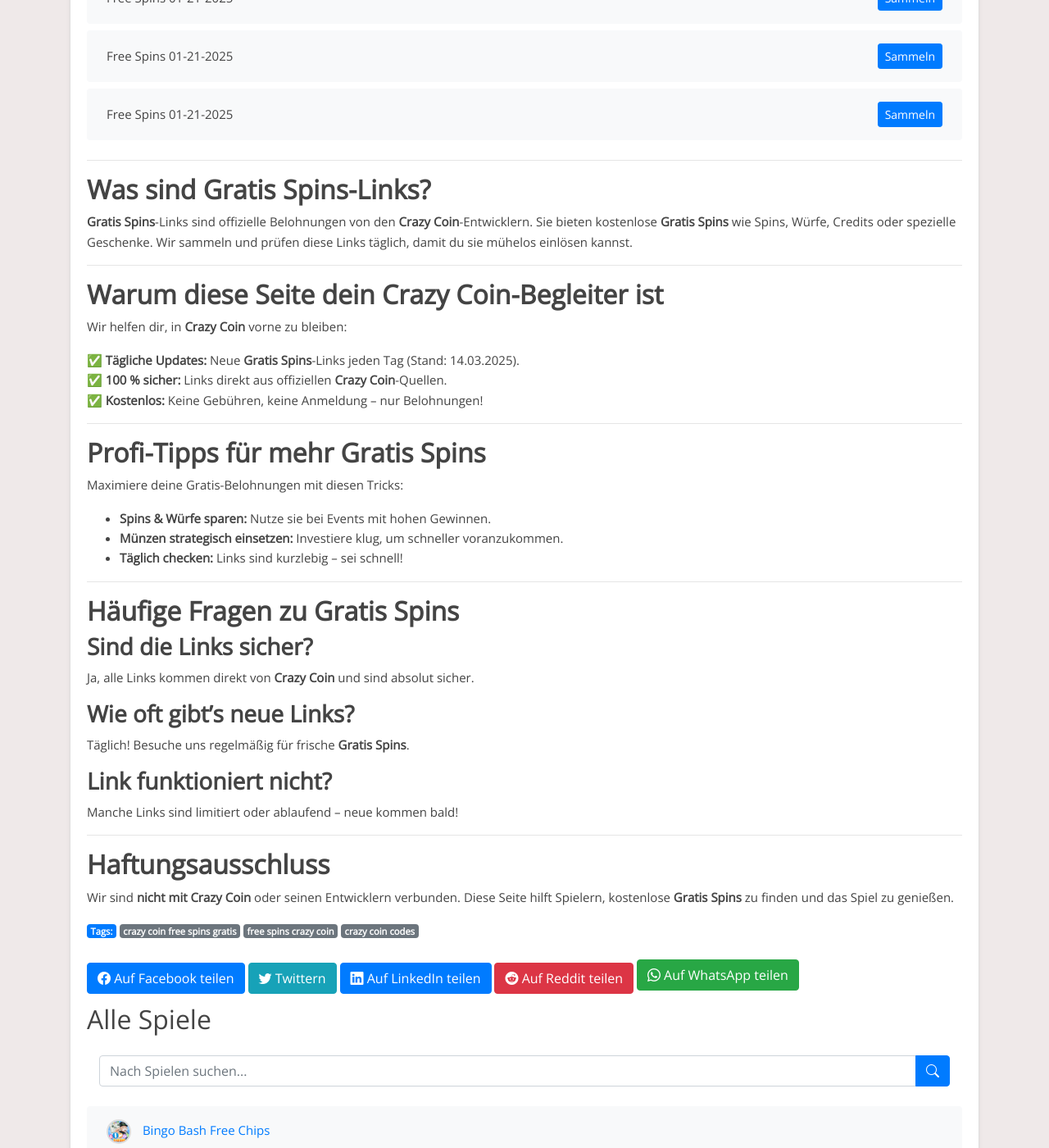
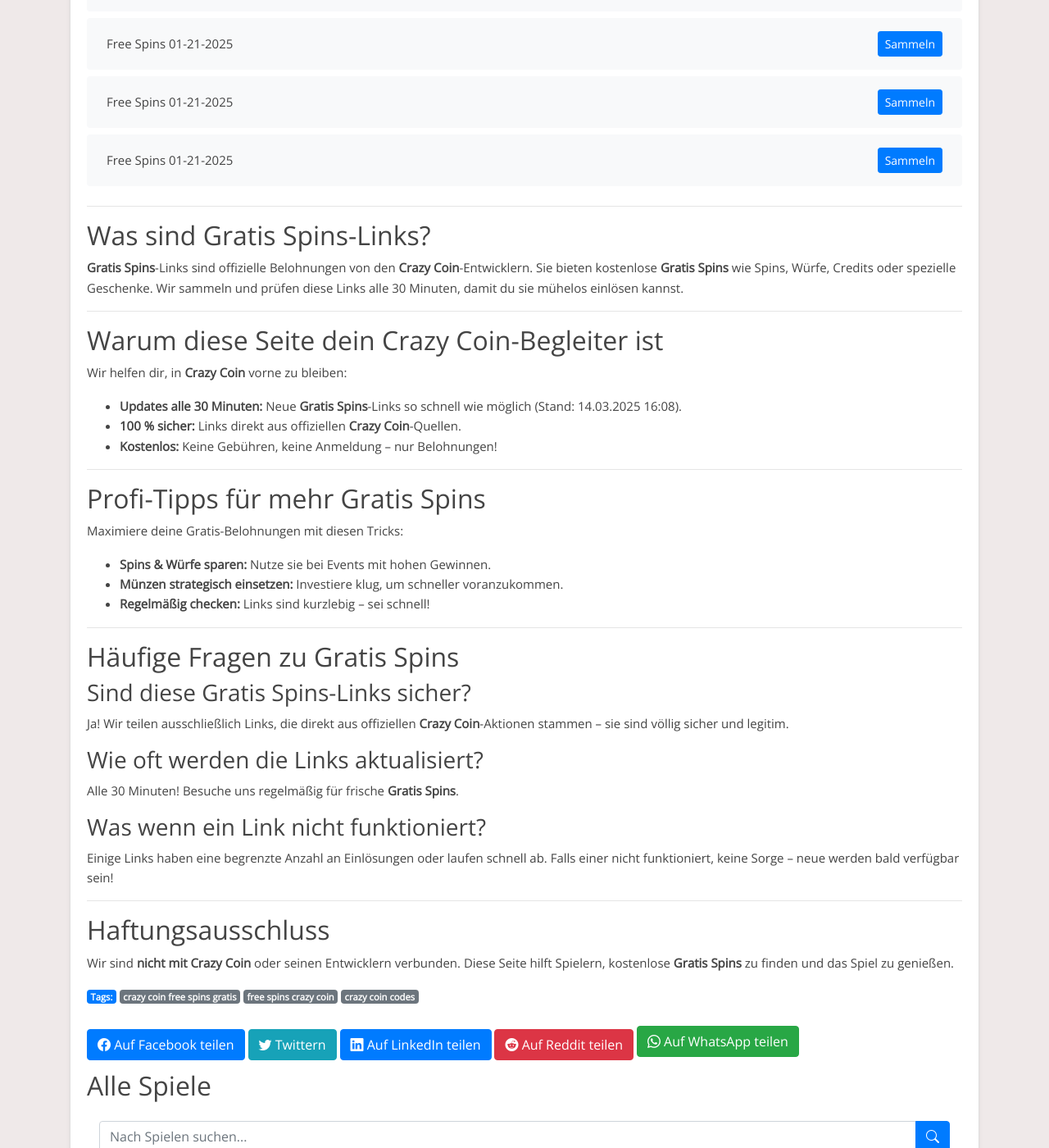
Before and after one commit to Prollad99/bs-de, a Jekyll site: the page built from _posts/2025-01-20-crazy-coin.md, in a window 1280 px wide and 1400 px high, scrolled down 3765 px. Shown: the whole window at 82% size. Built offline with Jekyll 4.4.1, drawn with Linux system fonts in a browser that asks for light colours; some of the changed text lies outside the part shown.

Commit message:
Update  links and content - 2025-03-14 16:08

```diff
--- a/_includes/crazy-coin_footer.html
+++ b/_includes/crazy-coin_footer.html
@@ -1,44 +1,47 @@
 ---
 
-## **Was sind Gratis Spins-Links?**
+## Was sind Gratis Spins-Links?
 
-**Gratis Spins**-Links sind offizielle Belohnungen von den **Crazy Coin**-Entwicklern. Sie bieten kostenlose **Gratis Spins** wie Spins, Würfe, Credits oder spezielle Geschenke. Wir sammeln und prüfen diese Links täglich, damit du sie mühelos einlösen kannst.
+**Gratis Spins**-Links sind offizielle Belohnungen von den **Crazy Coin**-Entwicklern. Sie bieten kostenlose **Gratis Spins** wie Spins, Würfe, Credits oder spezielle Geschenke. Wir sammeln und prüfen diese Links alle 30 Minuten, damit du sie mühelos einlösen kannst.
 
 ---
 
-## **Warum diese Seite dein Crazy Coin-Begleiter ist**
+## Warum diese Seite dein Crazy Coin-Begleiter ist
 
 Wir helfen dir, in **Crazy Coin** vorne zu bleiben:
 
-✅ **Tägliche Updates:** Neue **Gratis Spins**-Links jeden Tag (Stand: 14.03.2025).
-✅ **100 % sicher:** Links direkt aus offiziellen **Crazy Coin**-Quellen.
-✅ **Kostenlos:** Keine Gebühren, keine Anmeldung – nur Belohnungen!
+- **Updates alle 30 Minuten:** Neue **Gratis Spins**-Links so schnell wie möglich (Stand: 14.03.2025 16:08).
+- **100 % sicher:** Links direkt aus offiziellen **Crazy Coin**-Quellen.
+- **Kostenlos:** Keine Gebühren, keine Anmeldung – nur Belohnungen!
 
 ---
 
-## **Profi-Tipps für mehr Gratis Spins**
+## Profi-Tipps für mehr Gratis Spins
 
 Maximiere deine Gratis-Belohnungen mit diesen Tricks:
 
 - **Spins & Würfe sparen:** Nutze sie bei Events mit hohen Gewinnen.
 - **Münzen strategisch einsetzen:** Investiere klug, um schneller voranzukommen.
-- **Täglich checken:** Links sind kurzlebig – sei schnell!
+- **Regelmäßig checken:** Links sind kurzlebig – sei schnell!
 
 ---
 
-## **Häufige Fragen zu Gratis Spins**
+## Häufige Fragen zu Gratis Spins
 
-### **Sind die Links sicher?**
-Ja, alle Links kommen direkt von **Crazy Coin** und sind absolut sicher.
+### Sind diese Gratis Spins-Links sicher?
 
-### **Wie oft gibt’s neue Links?**
-Täglich! Besuche uns regelmäßig für frische **Gratis Spins**.
+Ja! Wir teilen ausschließlich Links, die direkt aus offiziellen **Crazy Coin**-Aktionen stammen – sie sind völlig sicher und legitim.
 
-### **Link funktioniert nicht?**
-Manche Links sind limitiert oder ablaufend – neue kommen bald!
+### Wie oft werden die Links aktualisiert?
+
+Alle 30 Minuten! Besuche uns regelmäßig für frische **Gratis Spins**.
+
+### Was wenn ein Link nicht funktioniert?
+
+Einige Links haben eine begrenzte Anzahl an Einlösungen oder laufen schnell ab. Falls einer nicht funktioniert, keine Sorge – neue werden bald verfügbar sein!
 
 ---
 
-## **Haftungsausschluss**
+## Haftungsausschluss
 
 Wir sind **nicht mit Crazy Coin** oder seinen Entwicklern verbunden. Diese Seite hilft Spielern, kostenlose **Gratis Spins** zu finden und das Spiel zu genießen.
--- a/_includes/crazy-coin_post.html
+++ b/_includes/crazy-coin_post.html
@@ -1,3 +1,5 @@
+# Crazy Coin Gratis Gratis Spins – Dein Täglicher Bonus
+
 Willkommen bei deiner Quelle für **Crazy Coin Gratis Gratis Spins**! Hier findest du alle 30 Minuten neue Links, um kostenlose Gratis Spins und Belohnungen zu sammeln – perfekt für deutsche Spieler.
 
 ---
```
Also changed, not shown: 1 other file.
